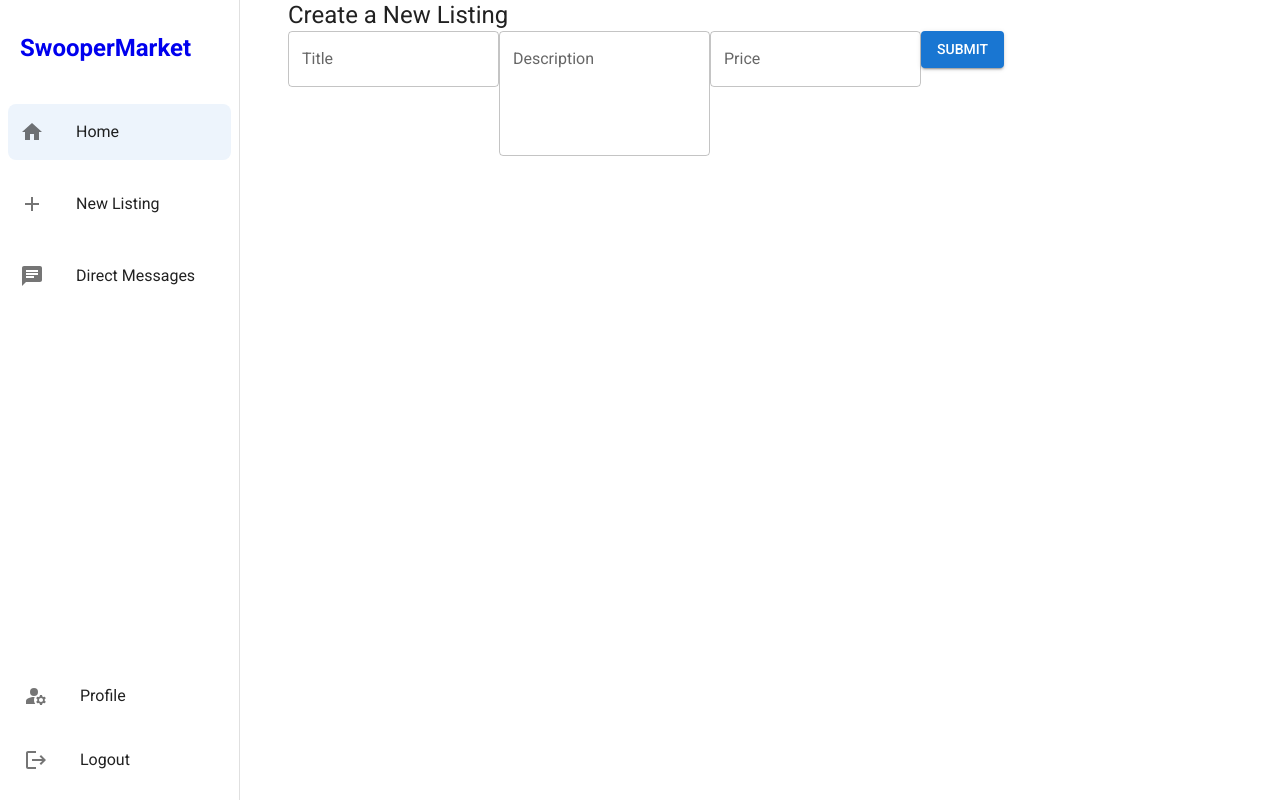
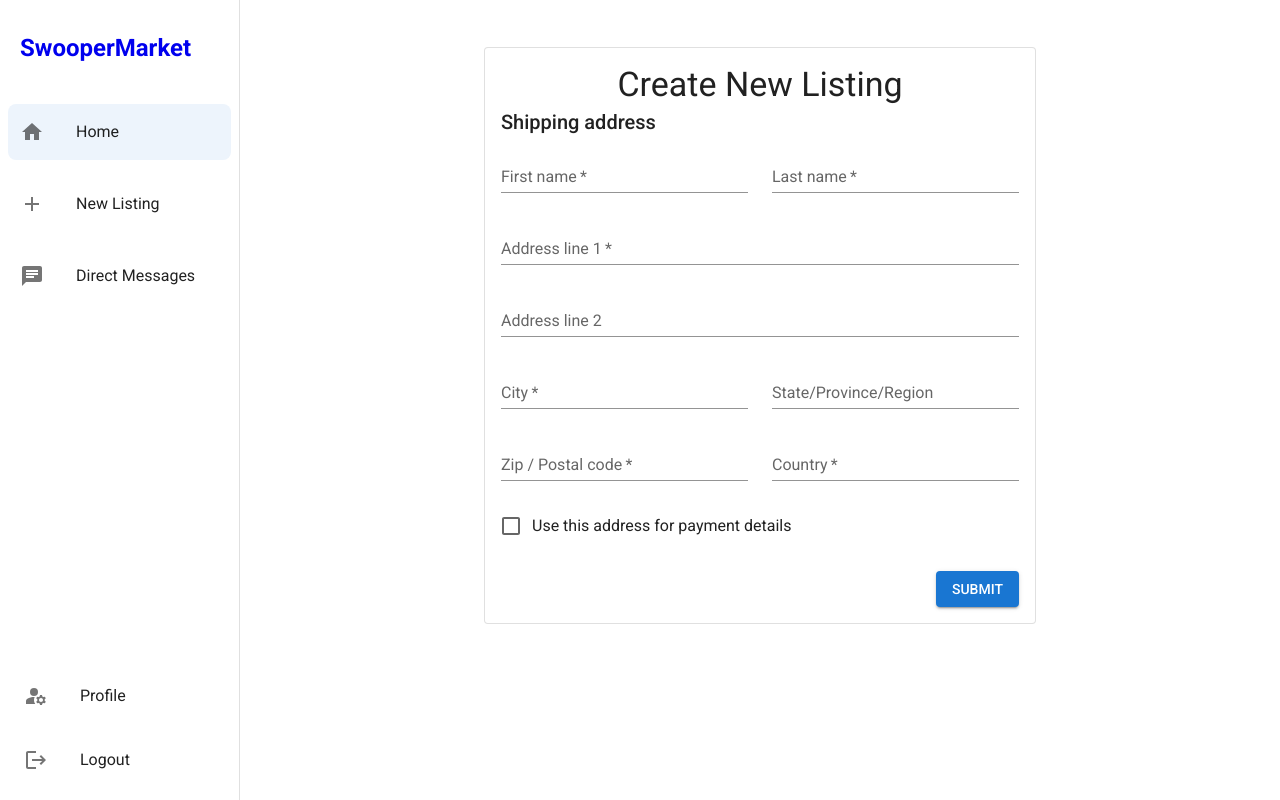
Before and after one commit to selmahassan/DebugDemon---CS370, a Next.js app in the folder swoopermarket-v2/: page /newlisting in a window 1280 px wide. Built offline with nearby package versions, Linux system fonts and the light colour scheme.

Commit message:
add form skeleton

```diff
--- a/swoopermarket-v2/src/app/newlisting/page.tsx
+++ b/swoopermarket-v2/src/app/newlisting/page.tsx
@@ -73,11 +73,12 @@ import * as React from 'react';
 import Container from '@mui/material/Container';
 import Box from '@mui/material/Box';
 import Typography from '@mui/material/Typography';
-import { Button, TextField } from '@mui/material';
+import { AppBar, Button, CssBaseline, Paper, TextField, Toolbar } from '@mui/material';
+import Form from '@/components/NewListing/Form';
 
 export default function StarredPage() {
 
-  const handleSubmit = async (event: React.FormEvent<HTMLFormElement>) => {
+  const handleSubmit = async (event: HTMLFormElement) => {
     event.preventDefault();
 
     // Gather form data
@@ -114,23 +115,44 @@ export default function StarredPage() {
     }
   };
 
+  // return (
+  //   <Container>
+  //     <Typography variant="h5">Create a New Listing</Typography>
+
+  //     <Box component="form" onSubmit={handleSubmit}>
+
+  //       <TextField name="title" label="Title" />
+
+  //       <TextField name="description" label="Description" multiline rows={4} />
+
+  //       <TextField name="price" label="Price" type="number" />
+
+  //       <Button type="submit" variant="contained">
+  //         Submit
+  //       </Button>
+
+  //     </Box>
+  //   </Container>
+  // );
   return (
-    <Container>
-      <Typography variant="h5">Create a New Listing</Typography>
-
-      <Box component="form" onSubmit={handleSubmit}>
-
-        <TextField name="title" label="Title" />
-
-        <TextField name="description" label="Description" multiline rows={4} />
-
-        <TextField name="price" label="Price" type="number" />
-
-        <Button type="submit" variant="contained">
-          Submit
-        </Button>
-
-      </Box>
-    </Container>
+    <>
+      <Container component="main" maxWidth="sm" sx={{ mb: 4 }}>
+        <Paper variant="outlined" sx={{ my: { xs: 3, md: 6 }, p: { xs: 2, md: 2 } }}>
+          <Typography component="h1" variant="h4" align="center">
+            Create New Listing
+          </Typography>
+          <Form/>
+          <Box sx={{ display: 'flex', justifyContent: 'flex-end' }}>
+            <Button
+              variant="contained"
+              onClick={handleSubmit}
+              sx={{ mt: 3, ml: 1 }}
+            >
+              Submit
+            </Button>
+          </Box>
+        </Paper>
+      </Container>
+    </>
   );
 }
--- /dev/null
+++ b/swoopermarket-v2/src/components/NewListing/Form.tsx
@@ -0,0 +1,108 @@
+import Checkbox from "@mui/material/Checkbox";
+import FormControlLabel from "@mui/material/FormControlLabel";
+import Grid from "@mui/material/Grid";
+import TextField from "@mui/material/TextField";
+import Typography from "@mui/material/Typography";
+
+export default function Form() {
+    return (
+        <>
+          <Typography variant="h6" gutterBottom>
+            Shipping address
+          </Typography>
+          <Grid container spacing={3}>
+            <Grid item xs={12} sm={6}>
+              <TextField
+                required
+                id="firstName"
+                name="firstName"
+                label="First name"
+                fullWidth
+                autoComplete="given-name"
+                variant="standard"
+              />
+            </Grid>
+            <Grid item xs={12} sm={6}>
+              <TextField
+                required
+                id="lastName"
+                name="lastName"
+                label="Last name"
+                fullWidth
+                autoComplete="family-name"
+                variant="standard"
+              />
+            </Grid>
+            <Grid item xs={12}>
+              <TextField
+                required
+                id="address1"
+                name="address1"
+                label="Address line 1"
+                fullWidth
+                autoComplete="shipping address-line1"
+                variant="standard"
+              />
+            </Grid>
+            <Grid item xs={12}>
+              <TextField
+                id="address2"
+                name="address2"
+                label="Address line 2"
+                fullWidth
+                autoComplete="shipping address-line2"
+                variant="standard"
+              />
+            </Grid>
+            <Grid item xs={12} sm={6}>
+              <TextField
+                required
+                id="city"
+                name="city"
+                label="City"
+                fullWidth
+                autoComplete="shipping address-level2"
+                variant="standard"
+              />
+            </Grid>
+            <Grid item xs={12} sm={6}>
+              <TextField
+                id="state"
+                name="state"
+                label="State/Province/Region"
+                fullWidth
+                variant="standard"
+              />
+            </Grid>
+            <Grid item xs={12} sm={6}>
+              <TextField
+                required
+                id="zip"
+                name="zip"
+                label="Zip / Postal code"
+                fullWidth
+                autoComplete="shipping postal-code"
+                variant="standard"
+              />
+            </Grid>
+            <Grid item xs={12} sm={6}>
+              <TextField
+                required
+                id="country"
+                name="country"
+                label="Country"
+                fullWidth
+                autoComplete="shipping country"
+                variant="standard"
+              />
+            </Grid>
+            <Grid item xs={12}>
+              <FormControlLabel
+                control={<Checkbox color="secondary" name="saveAddress" value="yes" />}
+                label="Use this address for payment details"
+              />
+            </Grid>
+          </Grid>
+        </>
+      );
+}
```
